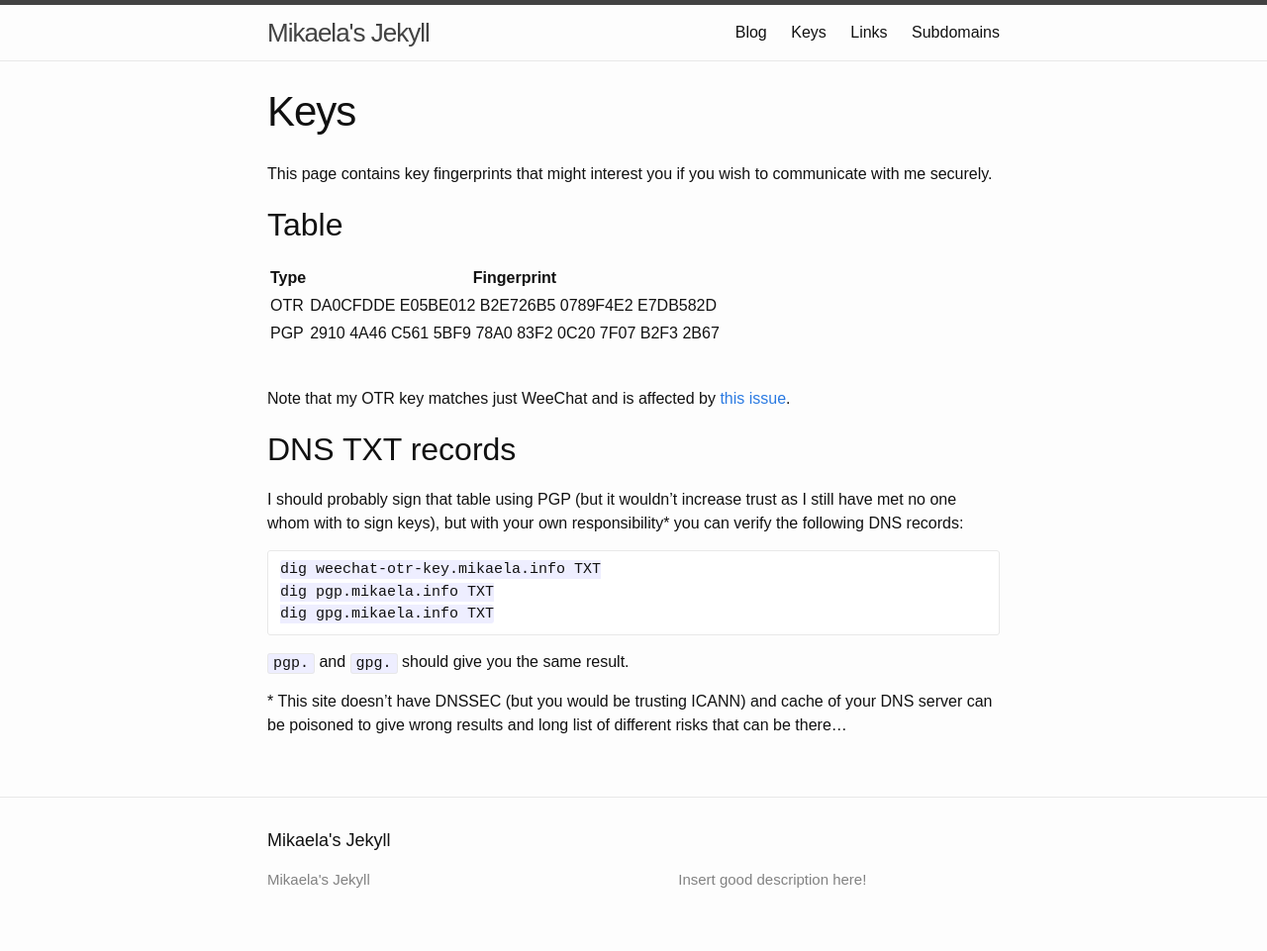
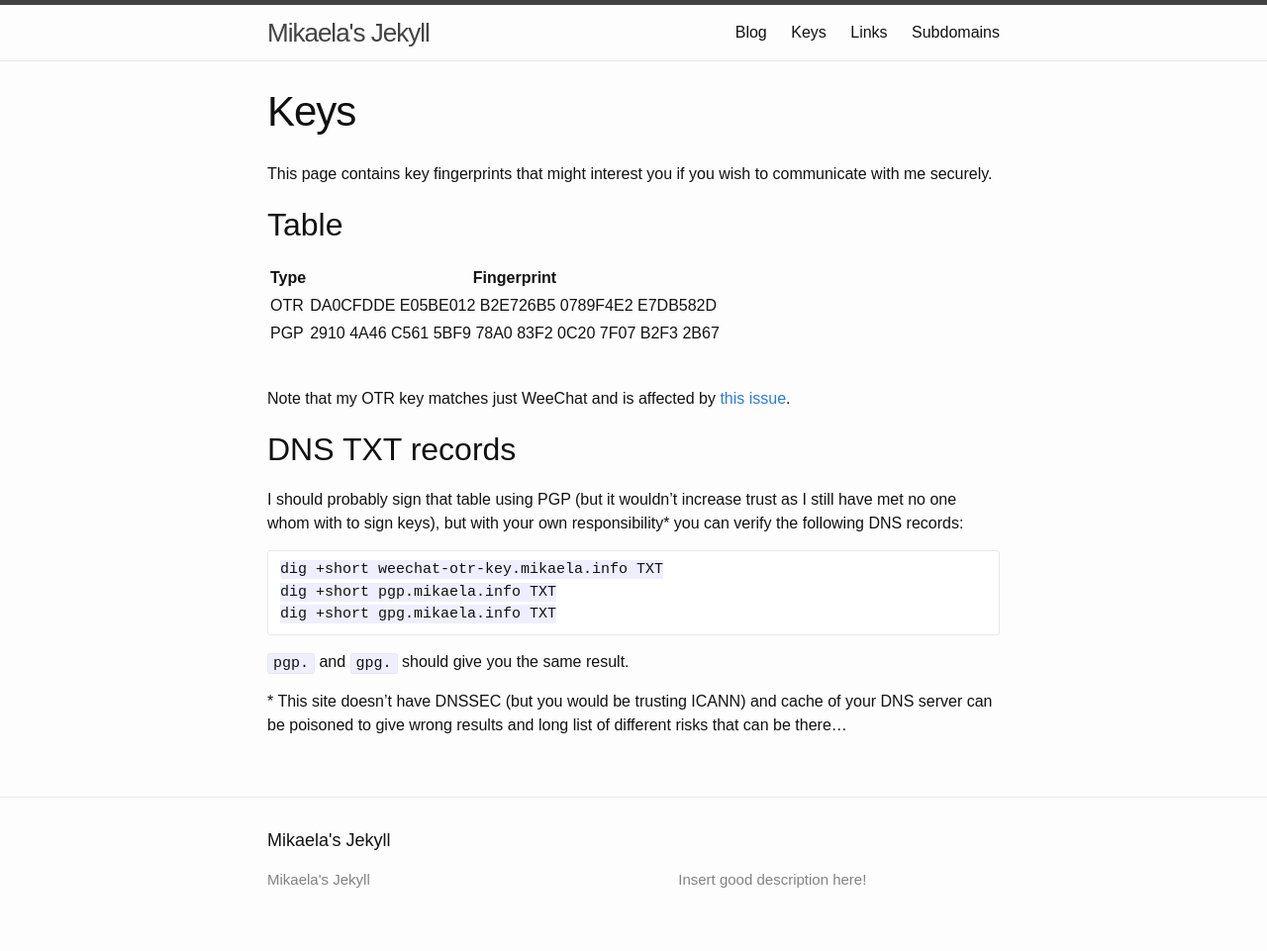
Before and after one commit to Mikaela/mikaela.github.io, a Jekyll site: the page built from keys/index.md, in a window 1280 px wide. Shown: the whole page at 99% size. Built offline with Jekyll 4.4.1, drawn with Linux system fonts in a browser that asks for light colours; Markdown is read by kramdown in place of the engine named in the settings.

Commit message:
keys/index.md: add +short to dig

````diff
--- a/keys/index.md
+++ b/keys/index.md
@@ -27,9 +27,9 @@ trust as I still have met no one whom with to sign keys), but with your
 own responsibility\* you can verify the following DNS records:
 
 ```bash
-dig weechat-otr-key.mikaela.info TXT
-dig pgp.mikaela.info TXT
-dig gpg.mikaela.info TXT
+dig +short weechat-otr-key.mikaela.info TXT
+dig +short pgp.mikaela.info TXT
+dig +short gpg.mikaela.info TXT
 ```
 
 `pgp.` and `gpg.` should give you the same result.
````
